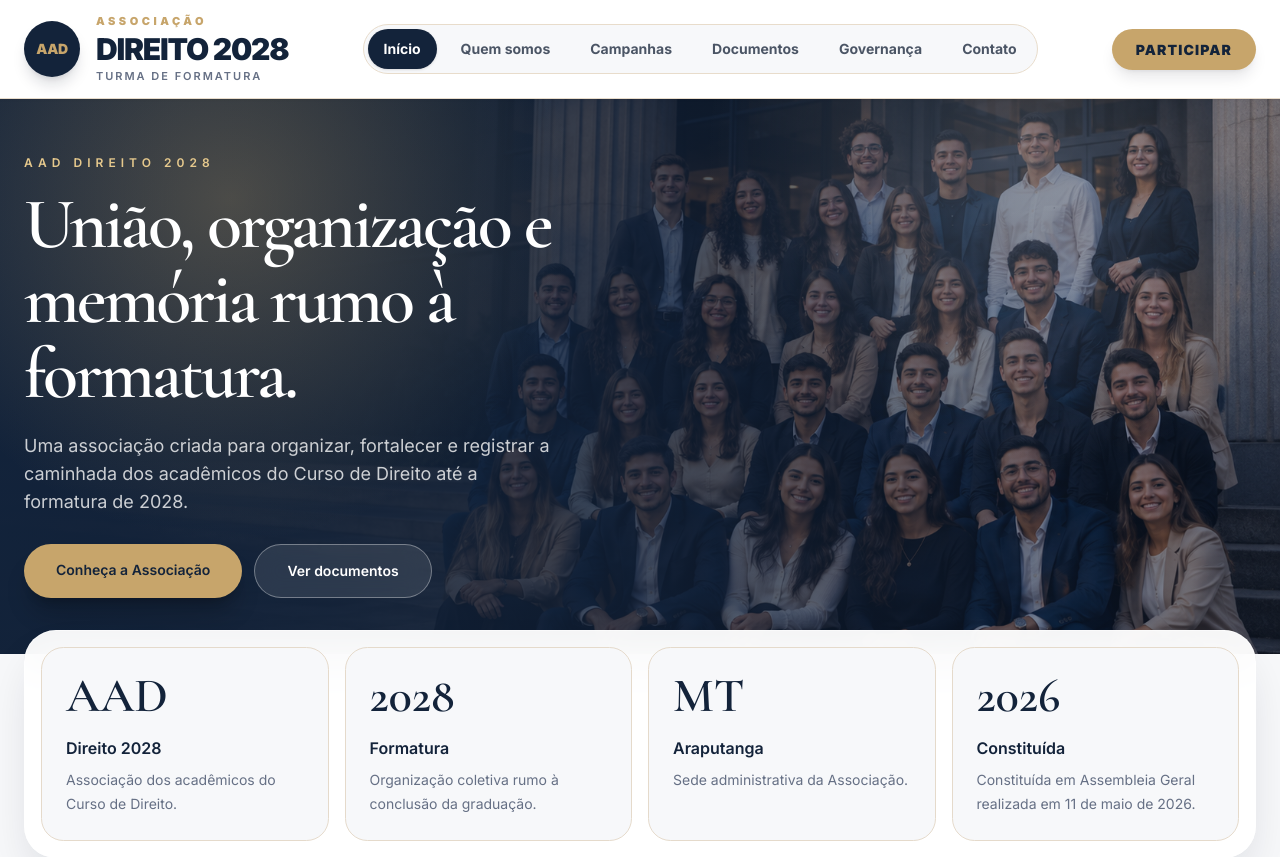
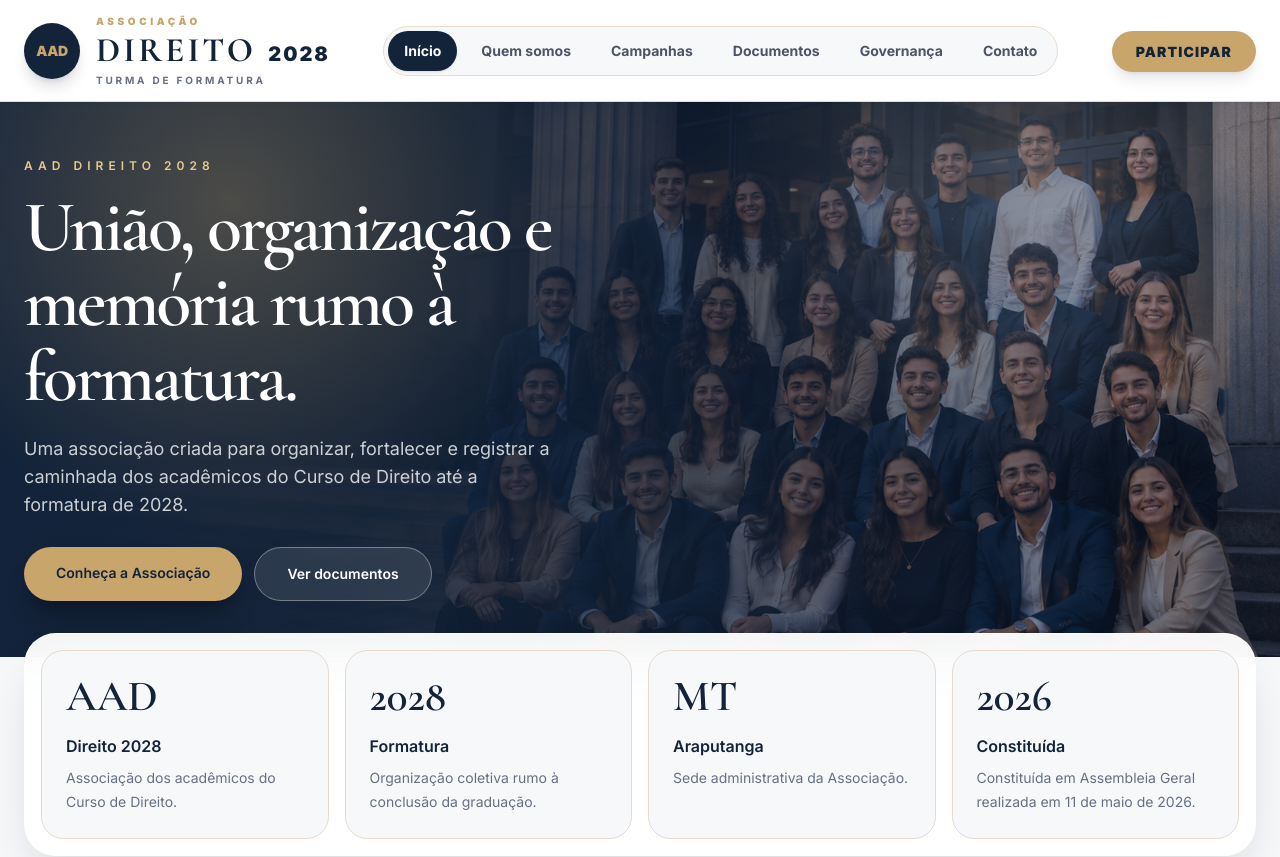
Before and after one commit to agua-2025/Associa-o-Direito-2028, a Next.js app: page / in a window 1280 px wide. Shown: the top 857 px of the page. Built offline with nearby package versions, Linux system fonts and the light colour scheme.

Commit message:
Ajustes na logo

```diff
--- a/app/page.tsx
+++ b/app/page.tsx
@@ -110,7 +110,7 @@ export default function Home() {
               key={item.titulo}
               className="rounded-[1.4rem] border border-[#e5dacb] bg-[#f7f8fa] p-6"
             >
-              <p className="font-display text-5xl font-semibold leading-none text-[#13233a]">
+              <p className="font-display text-[2.7rem] font-semibold leading-none text-[#13233a]">
                 {item.numero}
               </p>
 
--- a/components/Header.tsx
+++ b/components/Header.tsx
@@ -34,15 +34,21 @@ export function Header() {
           </div>
 
 <div className="leading-none">
-            <p className="text-[11px] font-black uppercase tracking-[0.32em] text-[#c7a56b]">
+  <p className="text-[10px] font-black uppercase tracking-[0.36em] text-[#c7a56b]">
     Associação
   </p>
 
-            <p className="mt-1 text-2xl font-black uppercase tracking-[-0.04em] text-[#13233a] md:text-3xl">
-              Direito 2028
+  <p className="mt-1 flex items-baseline gap-3">
+    <span className="font-display text-3xl font-bold uppercase tracking-[0.09em] text-[#13233a] md:text-[2.15rem]">
+      Direito
+    </span>
+
+    <span className="text-lg font-black tracking-[0.10em] text-[#13233a] md:text-xl">
+      2028
+    </span>
   </p>
 
-            <p className="mt-1 hidden text-[11px] font-semibold uppercase tracking-[0.18em] text-[#667085] sm:block">
+  <p className="mt-1 hidden text-[10px] font-bold uppercase tracking-[0.28em] text-[#667085] sm:block">
     Turma de Formatura
   </p>
 </div>
```
Lines whose indentation alone changed are shown as unchanged.
